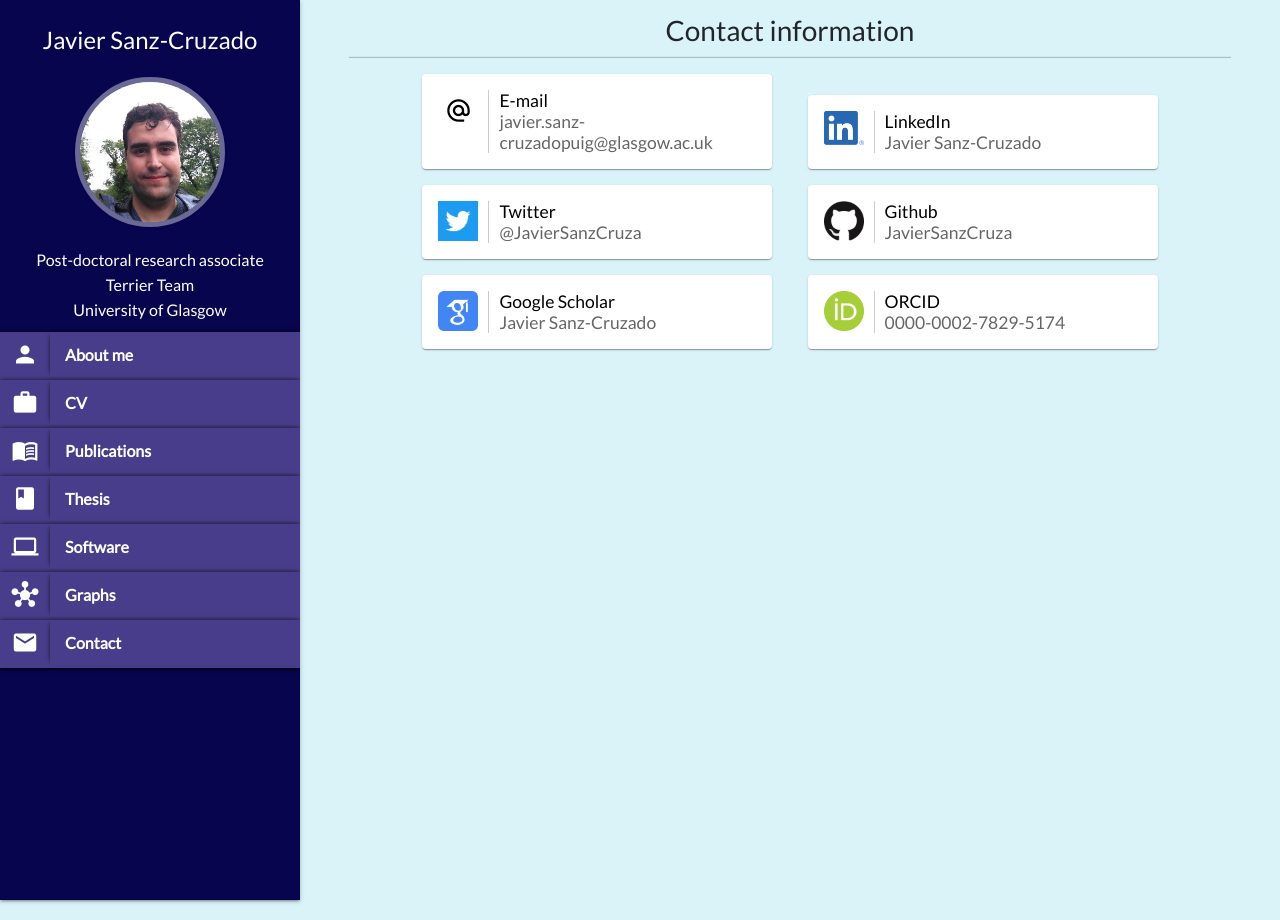
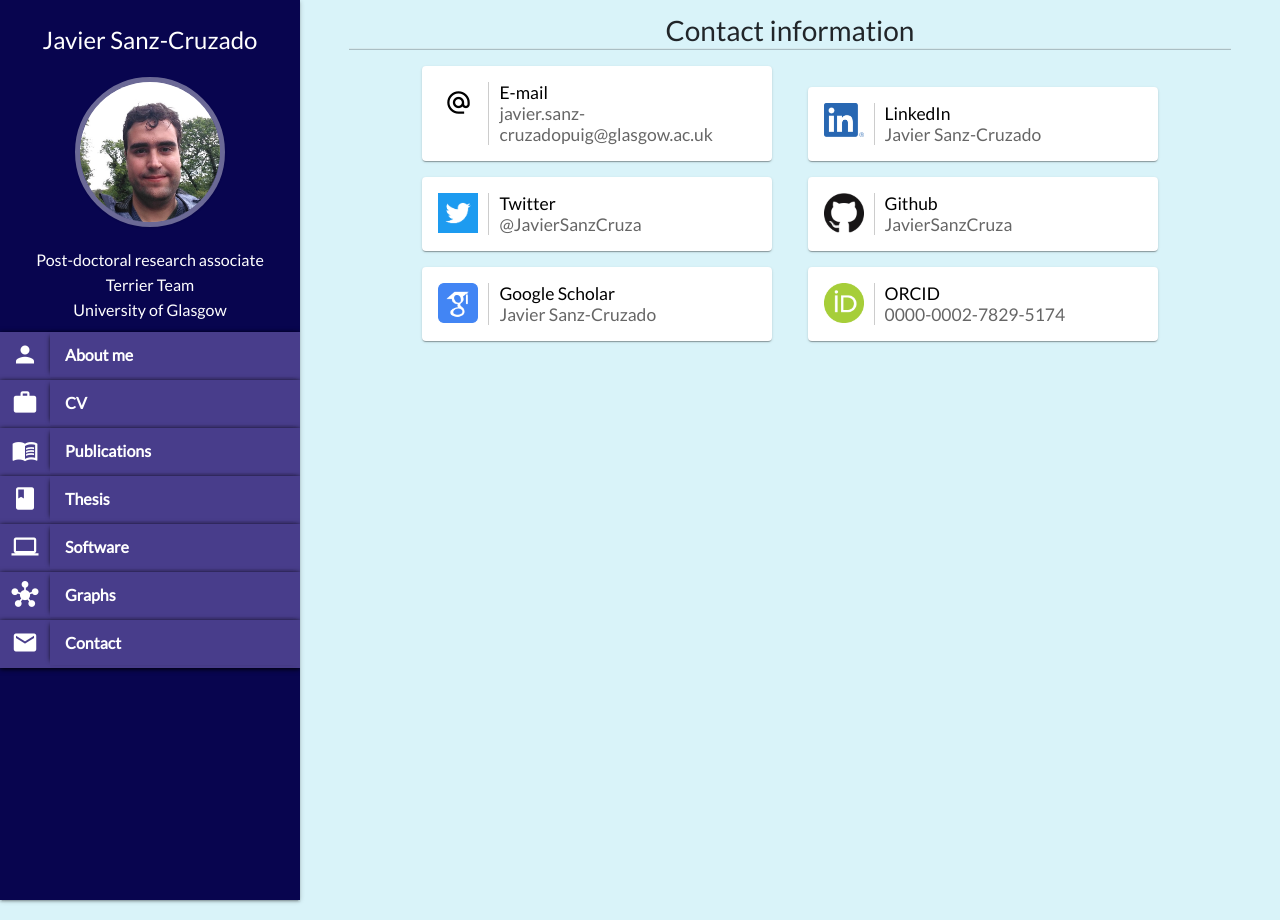
Before and after one commit to JavierSanzCruza/javiersanzcruza.github.io, a Jekyll site: the page built from contact.md, in a window 1280 px wide. Built offline with Jekyll 4.4.1, drawn with Linux system fonts in a browser that asks for light colours; nearby versions of some CDN libraries.

Commit message:
Modified CSS

```diff
--- a/_sass/main.scss
+++ b/_sass/main.scss
@@ -14,6 +14,11 @@ p
 ul, ol
 {
 	font-size: 16px;
+}
+
+
+hr {
+	margin-top: 8px;
 }
 
 .mainhr {
```
Also changed, not shown: index.md (+1 -1 lines).
